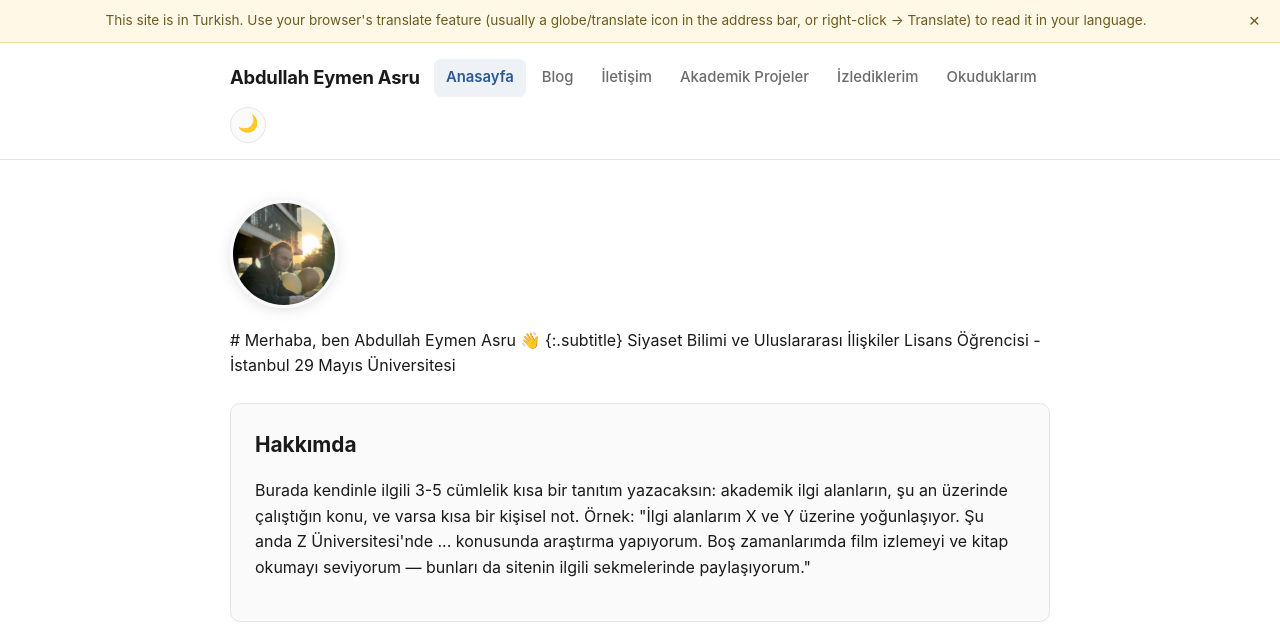
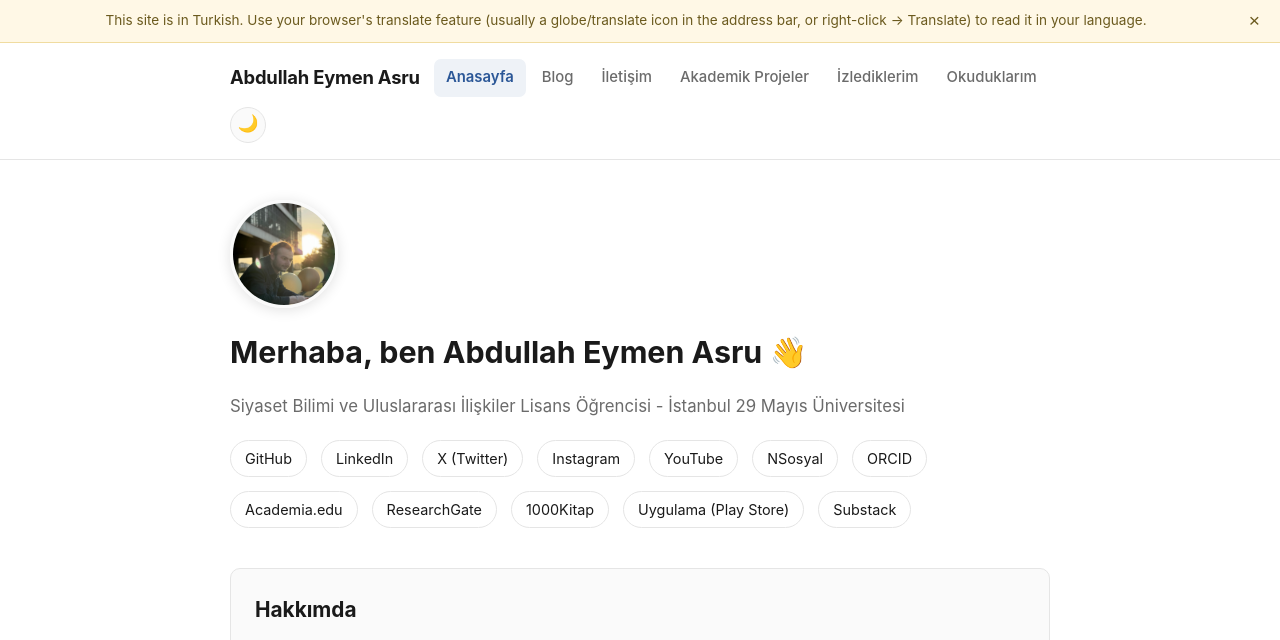
Before and after one commit to abdullah-eymen-asru/abdullah-eymen-asru.github.io, a Jekyll site: the page built from index.md, in a window 1280 px wide and 1220 px high, cut to the strip 0-640 px from the top of the window. Built offline with Jekyll 4.4.1, drawn with Linux system fonts in a browser that asks for light colours.

Commit message:
Update hakkimda-kutusu.md

```diff
--- a/_includes/hakkimda-kutusu.md
+++ b/_includes/hakkimda-kutusu.md
@@ -1,11 +1,2 @@
-# Merhaba, ben Abdullah Eymen Asru 👋
-
-{:.subtitle}
-Siyaset Bilimi ve Uluslararası İlişkiler Lisans Öğrencisi - İstanbul 29 Mayıs Üniversitesi
-
-<div class="about-box">
-  <h2 style="margin-top:0">Hakkımda</h2>
-  <p>
-    Burada kendinle ilgili 3-5 cümlelik kısa bir tanıtım yazacaksın: akademik ilgi alanların, şu an üzerinde çalıştığın konu, ve varsa kısa bir kişisel not. Örnek: "İlgi alanlarım X ve Y üzerine yoğunlaşıyor. Şu anda Z Üniversitesi'nde ... konusunda araştırma yapıyorum. Boş zamanlarımda film izlemeyi ve kitap okumayı seviyorum — bunları da sitenin ilgili sekmelerinde paylaşıyorum."
-  </p>
-</div>
+<h1>Merhaba, ben Abdullah Eymen Asru 👋</h1>
+<p class="subtitle">Siyaset Bilimi ve Uluslararası İlişkiler Lisans Öğrencisi - İstanbul 29 Mayıs Üniversitesi</p>
```
